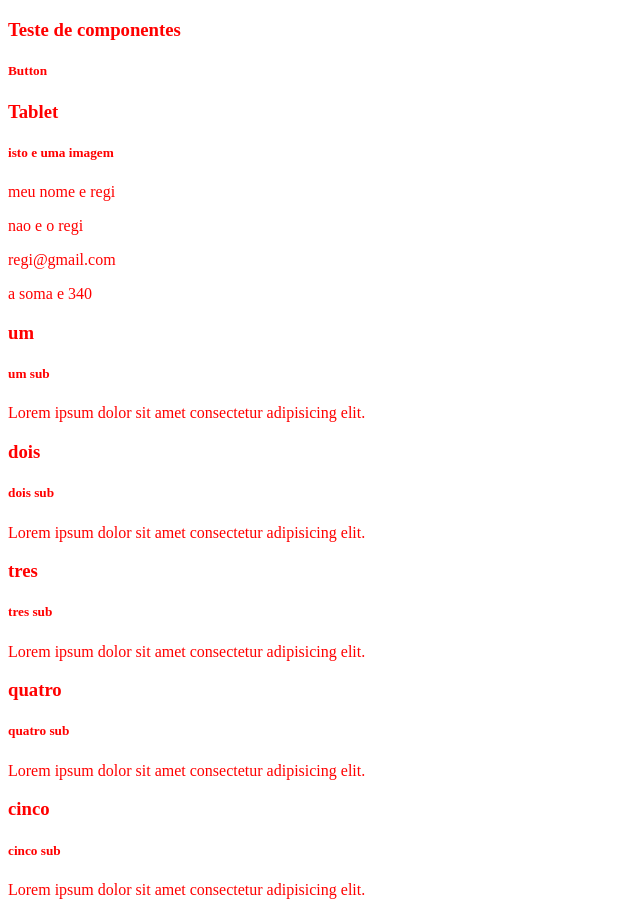
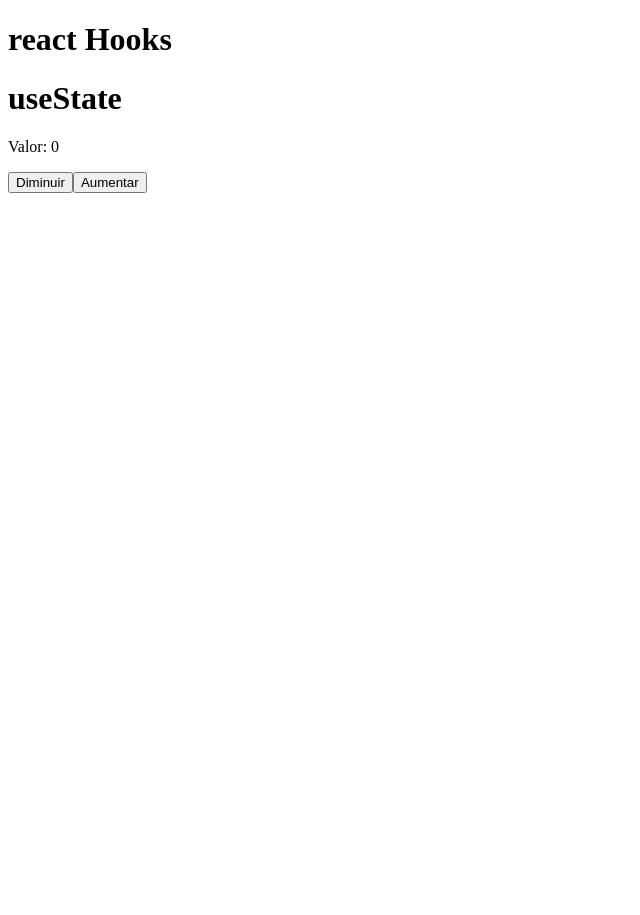
Before and after one commit to reginaldo-miranda/reactJoaoRibeiro, a React (Vite) app: page / in a window 1280 px wide. Shown: the whole page, without its empty margins (0-640 px from the left). After the commit the page ends 800 px from the top, so only its background shows below. Built offline with nearby package versions, Linux system fonts and the light colour scheme.

Commit message:
inicio exemplos de hooks

```diff
--- a/src/App.jsx
+++ b/src/App.jsx
@@ -16,7 +16,9 @@ export function Button(){
       )
 
 
-} */
+}
+
+/*
 import React from "react"
 
 //components
@@ -57,4 +59,18 @@ function App(){
 
 }
 
-export default App
+export default App  */
+import React from "react";
+import { useState } from "react";
+import HooksState from "./components/UseState01";
+
+export default () => {
+
+  return (
+    <>
+     <h1>react Hooks</h1>
+     <HooksState/>
+
+    </>
+  );
+};
--- /dev/null
+++ b/src/components/UseState01.jsx
@@ -0,0 +1,24 @@
+import { useState } from "react"
+
+export default () =>{
+
+    const [count, setCount] = useState(0);
+
+    function diminuir(){
+      setCount(v => v-1);
+
+    }
+
+    function aumentar(){
+
+        setCount(v => v+1)
+    }
+     return (
+        <>
+            <h1>useState</h1>
+            <p>Valor: {count}</p>
+            <button onClick={diminuir}>Diminuir</button>
+            <button onClick={aumentar}>Aumentar</button>
+        </>
+     )
+}
--- a/src/main.jsx
+++ b/src/main.jsx
@@ -1,14 +1,9 @@
-import React  from "react";
+import React from "react";
 import ReactDom from "react-dom/client";
 import App from "./App";
 
 ReactDom.createRoot(document.querySelector("#root")).render(
-    <React.StrictMode>
-
-        <App/>
-
-    </React.StrictMode>
-
-
-
-)
+  <React.StrictMode>
+    <App></App>
+  </React.StrictMode>
+);
```
Also changed, not shown: src/components/Article.jsx (+4 -4 lines).
